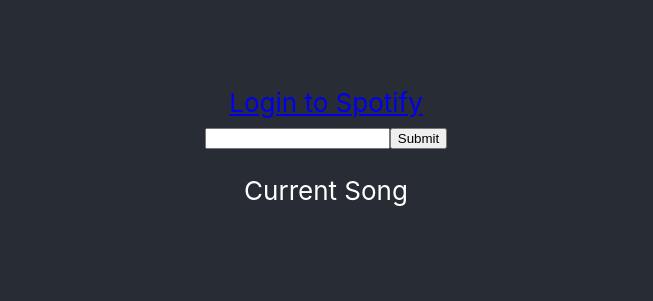
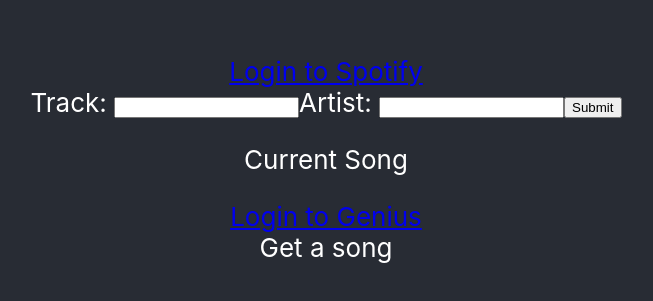
Before and after one commit to bumbot/mod4p-frontend, a React (Create React App) app: page / in a window 1280 px wide. Shown: the part 241-542 px from the top of the page, without its empty margins (314-967 px from the left). Built offline with nearby package versions, Linux system fonts and the light colour scheme.

Commit message:
added non-functioning Genius component. Also added an artist option to make the Spotify search better

```diff
--- a/src/App.js
+++ b/src/App.js
@@ -2,6 +2,7 @@
 import "./App.css"
 import Player from "./Components/Player.js"
 import Search from "./Components/Search.js"
+import Genius from "./Components/Genius.js"
 
 const authEndpoint = 'https://accounts.spotify.com/authorize'
 // The unique id for our app registered with Spotify
@@ -37,6 +38,7 @@
           <a href={loginLink}>Login to Spotify</a>
           <Search token={this.state.accessToken} />
           <Player token={this.state.accessToken}/>
+          <Genius />
         </header>
       </div>
     );
--- /dev/null
+++ b/src/Components/Genius.js
@@ -0,0 +1,42 @@
+import React, { Component } from "react"
+
+const authEndpoint = 'https://api.genius.com/oauth/authorize'
+const clientId = "msZLD8ONdsunFPEz1p6cbxgoAeJfZa_Ou9zQpCGcEFOUNSIgbXSI-bpLUjukJlLb"
+const redirectUri = "http://localhost:3000"
+const scopes = "me"
+const link = `${authEndpoint}?client_id=${clientId}&redirect_uri=${redirectUri}&scope=${scopes}&state=test&response_type=token`
+const fetchUrl = `https://api.genius.com/songs/378195`
+
+class Genius extends Component {
+
+    constructor() {
+        super()
+        this.state = {
+            responseToken: window.location.hash.substring(14, 78),
+            appToken: "6xaKmzdn43cIetHEmyoLhy3Y9gjeHFdWYVGDy-mQwpNWNGXz3UyKqTRksFHgKra9"
+        }
+    }
+
+
+    getSong = () => {
+        fetch(`${fetchUrl}`, {
+            headers: {
+                "Authorization": "Bearer " + this.state.appToken
+            }
+        }).then(
+            resp => console.log(resp)
+        )
+    }
+
+
+    render() {
+        return(
+            <div>
+            <a href={link}>Login to Genius</a>
+            <div onClick={this.getSong}>Get a song</div>
+            </div>
+        )
+    }
+}
+
+export default Genius
--- a/src/Components/Search.js
+++ b/src/Components/Search.js
@@ -5,19 +5,24 @@
     constructor() {
         super()
         this.state = {
-            formInput: "",
+            track: "",
+            artist: "",
             // Each song is put into this array, and will be mapped over to create song cards
             searchResults: []
         }
     }
 
-    updateFormInput = (event) => {
-        this.setState({formInput: event.target.value})
+    updateTrack = (event) => {
+        this.setState({track: event.target.value})
+    }
+
+    updateArtist = (event) => {
+        this.setState({artist: event.target.value})
     }
 
     submitSearch = (event) => {
         event.preventDefault()
-        fetch(`https://api.spotify.com/v1/search?q=name:${this.state.formInput}&type=track`, {
+        fetch(`https://api.spotify.com/v1/search?q=track:${this.state.track}%20artist:${this.state.artist}&type=track`, {
             headers: {
                 "Authorization": "Bearer " + this.props.token
             }
@@ -56,7 +61,10 @@
     render() {
         return(
             <form>
-                <input type="text" onChange={this.updateFormInput}></input>
+                <label>Track: </label>
+                <input type="text" onChange={this.updateTrack}></input>
+                <label>Artist: </label>
+                <input type="text" onChange={this.updateArtist}></input>
                 <input type="submit" onClick={this.submitSearch}></input>
                 {this.state.searchResults.map(result => {
                     return(
```
